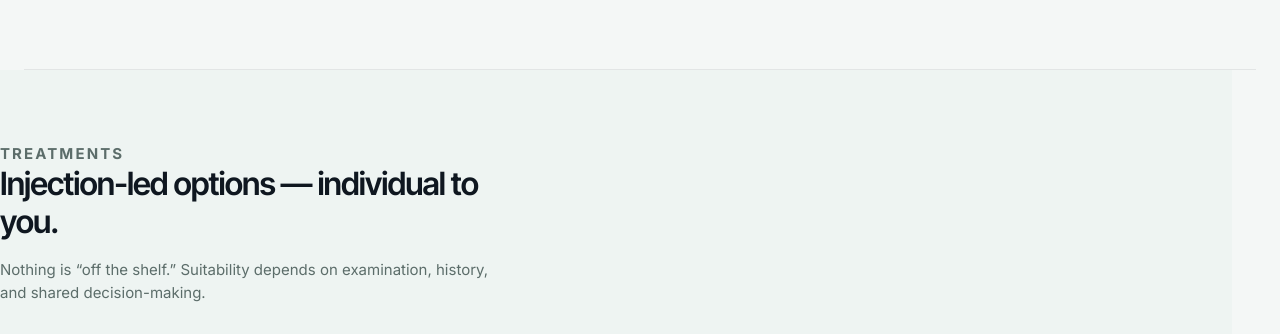
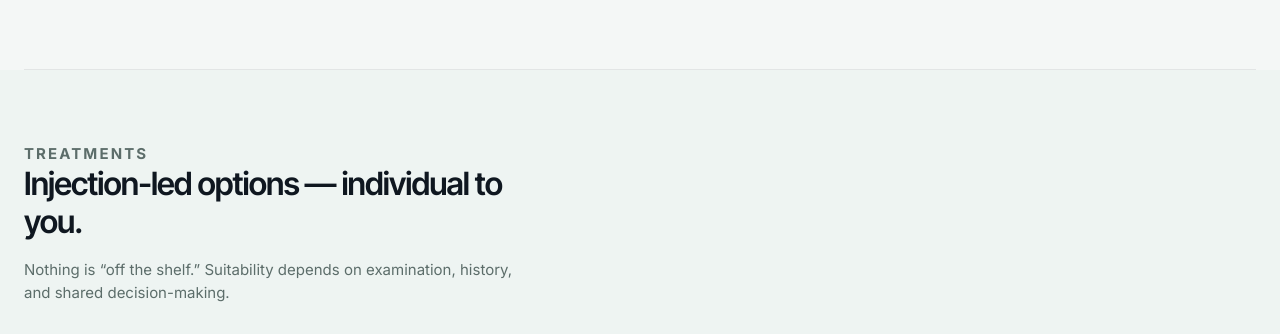
Before and after one commit to jitti327/clinic2, a plain HTML site: page index.html in a window 1280 px wide. Shown: the part 2335-2669 px from the top of the page. Drawn offline with Linux system fonts and the light colour scheme.

Commit message:
Update the section

```diff
--- a/index.html
+++ b/index.html
@@ -461,6 +461,15 @@
     .section { padding: var(--space-8) 0; border-bottom: 1px solid var(--line); }
     .section__head { max-width: 52ch; margin-bottom: var(--space-6); }
     .section__head p { margin: 0; color: var(--muted); font-size: 0.9375rem; }
+    /* Full-bleed band; inner .wrap keeps alignment with header (avoid margin:0 on .wrap) */
+    .section--band {
+      margin: 0;
+      border: 0;
+      padding: var(--space-8) 0;
+      background: var(--surface-2);
+      border-bottom: 1px solid var(--line);
+    }
+    .section--band .section__head { margin-bottom: var(--space-8); }
 
     /* Segmented control */
     .segmented {
@@ -1693,7 +1702,8 @@
       </div>
     </section>
 
-    <section class="section wrap reveal" id="treatments" aria-labelledby="treat-title" style="background:var(--surface-2);margin:0;border:0">
+    <section class="section section--band reveal" id="treatments" aria-labelledby="treat-title">
+      <div class="wrap">
         <div class="section__head">
           <p class="eyebrow">Treatments</p>
           <h2 id="treat-title">Injection-led options — individual to you.</h2>
@@ -1701,7 +1711,7 @@
         </div>
         <article class="band reveal">
           <div class="band__media">
-          <img src="https://images.unsplash.com/photo-1582719478250-c89cae4dc85b?auto=format&amp;fit=crop&amp;w=900&amp;q=80" alt="" width="900" height="600" loading="lazy" decoding="async">
+            <img src="https://images.unsplash.com/photo-1631217868264-e5b90bb7e133?auto=format&amp;fit=crop&amp;w=1200&amp;q=85" alt="" width="1200" height="800" loading="lazy" decoding="async">
           </div>
           <div class="band__body">
             <div class="band__body__grid">
@@ -1718,7 +1728,7 @@
         </article>
         <article class="band band--flip reveal">
           <div class="band__media">
-          <img src="https://images.unsplash.com/photo-1622253692010-333f2da6031d?auto=format&amp;fit=crop&amp;w=900&amp;q=80" alt="" width="900" height="600" loading="lazy" decoding="async">
+            <img src="https://images.unsplash.com/photo-1622253692010-333f2da6031d?auto=format&amp;fit=crop&amp;w=1200&amp;q=85" alt="" width="1200" height="800" loading="lazy" decoding="async">
           </div>
           <div class="band__body">
             <div class="band__body__grid">
@@ -1735,7 +1745,7 @@
         </article>
         <article class="band reveal">
           <div class="band__media">
-          <img src="https://images.unsplash.com/photo-1576091160550-2173dba999ef?auto=format&amp;fit=crop&amp;w=900&amp;q=80" alt="" width="900" height="600" loading="lazy" decoding="async">
+            <img src="https://images.unsplash.com/photo-1576091160550-2173dba999ef?auto=format&amp;fit=crop&amp;w=1200&amp;q=85" alt="" width="1200" height="800" loading="lazy" decoding="async">
           </div>
           <div class="band__body">
             <div class="band__body__grid">
@@ -1750,6 +1760,7 @@
             </div>
           </div>
         </article>
+      </div>
     </section>
 
     <section class="section wrap reveal" id="specialist" aria-labelledby="spec-title">
```
Lines whose indentation alone changed are shown as unchanged.
